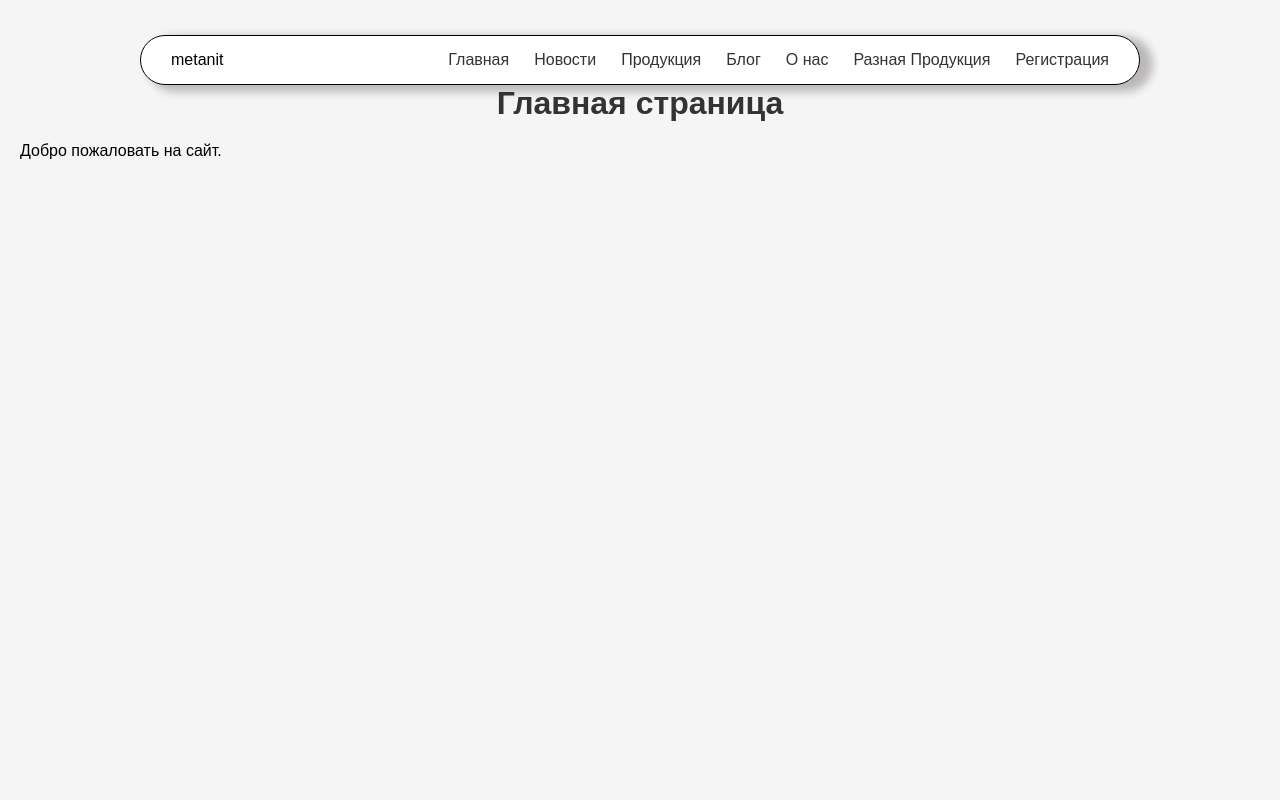
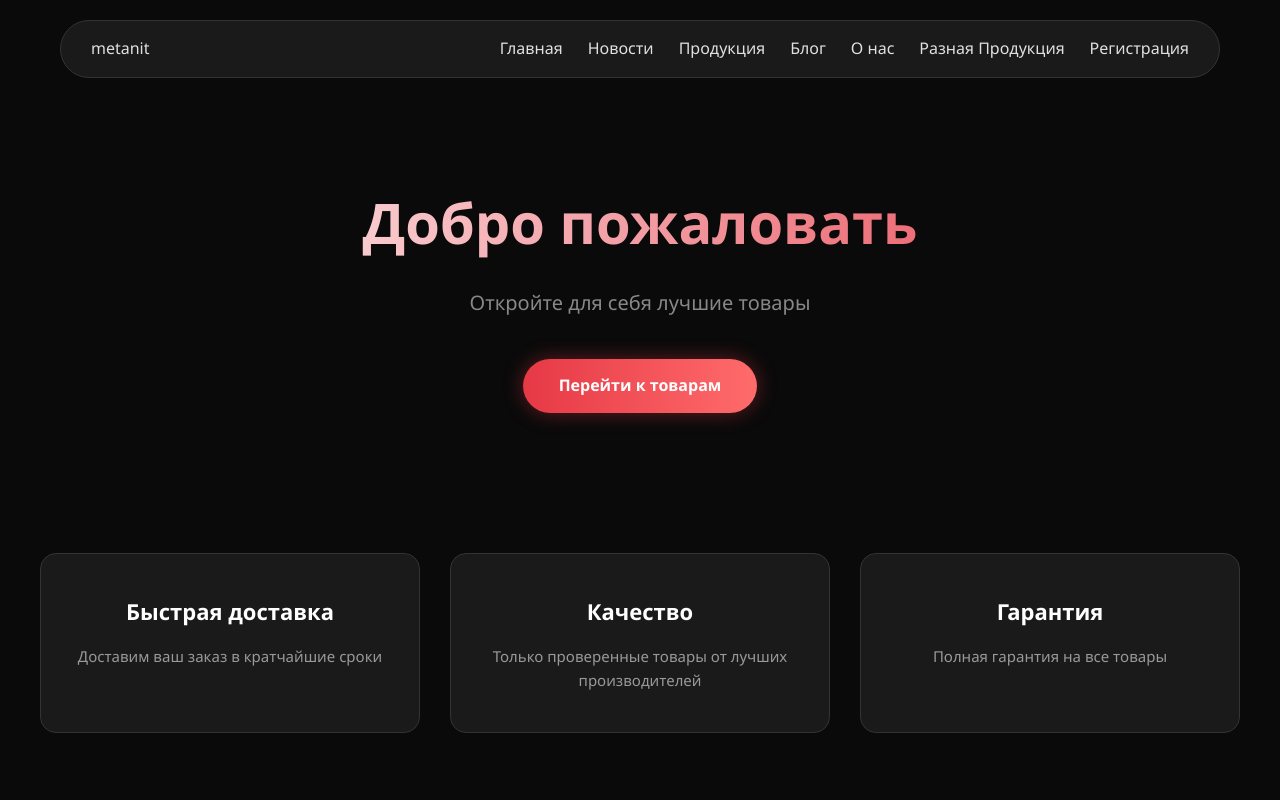
Before and after one commit to ds3426484-sys/Django, a Django app: page /index in a window 1280 px wide. Run offline with Django 5.2, Linux system fonts and the light colour scheme.

Commit message:
Главная строница

```diff
--- a/hello/static/css/styke.css
+++ b/hello/static/css/styke.css
@@ -1,41 +1,43 @@
-/* ============================================
-   1. СБРОС И БАЗОВЫЕ СТИЛИ
-   ============================================ */
-   * {
+* {
     margin: 0;
     padding: 0;
     box-sizing: border-box;
-    font-family: Arial, Helvetica, sans-serif;
 }
 
 body {
-    font-family: Arial, sans-serif;
-    background: #f5f5f5;
+    font-family: 'Segoe UI', Arial, Helvetica, sans-serif;
+    background: #0a0a0a;
     padding: 20px;
+    color: #e0e0e0;
+    line-height: 1.6;
+    min-height: 100vh;
 }
 
-ul, li, a {
-    text-decoration: none;
-    text-transform: none;
+ul, ol {
     list-style-type: none;
 }
 
+a {
+    text-decoration: none;
+    color: inherit;
+    transition: color 0.3s;
+}
+
 /* ============================================
-   2. ШАПКА САЙТА (header.html)
+   ШАПКА САЙТА
    ============================================ */
 header {
-    margin-top: 15px;
+    margin-bottom: 20px;
 }
 
 .header-content {
     display: flex;
-    border: 1px solid black;
     justify-content: space-between;
     align-items: center;
     padding: 15px 30px;
     border-radius: 30px;
-    box-shadow: 10px 4px 8px 3px #bbb8b8;
-    background: white;
+    background: #1a1a1a;
+    border: 1px solid #333;
 }
 
 .ul-link {
@@ -45,8 +47,9 @@ header {
 
 .link {
     cursor: pointer;
-    color: #333;
+    color: #e0e0e0;
     transition: color 0.2s;
+    font-weight: 500;
 }
 
 .link:hover {
@@ -54,26 +57,30 @@ header {
 }
 
 .log {
-    color: black;
+    color: #e0e0e0;
     cursor: pointer;
+    font-weight: 500;
 }
 
 /* ============================================
-   3. ОСНОВНОЙ КОНТЕЙНЕР
+   ОСНОВНОЙ КОНТЕЙНЕР
    ============================================ */
 .container {
-    max-width: 1000px;
+    max-width: 1200px;
     margin: 0 auto;
+    padding: 0 20px;
 }
 
 /* ============================================
-   4. МЕНЮ КОНТЕНТА (страница товаров)
+   МЕНЮ КОНТЕНТА (страница товаров)
    ============================================ */
 .content-menu {
     display: flex;
     justify-content: space-between;
     padding: 30px 15px 0 15px;
     align-items: center;
+    flex-wrap: wrap;
+    gap: 15px;
 }
 
 .content-block {
@@ -83,45 +90,65 @@ header {
 }
 
 .block {
-    position: relative;
+    display: flex;
+    flex-wrap: wrap;
     justify-content: center;
     gap: 25px;
 }
 
 /* ============================================
-   5. КАРТОЧКИ ТОВАРОВ (старый стиль)
+   КАРТОЧКИ ТОВАРОВ (старый стиль)
    ============================================ */
 .cart {
     position: relative;
     width: 250px;
     height: 250px;
-    background-color: rgb(166, 172, 172);
-    border: 3px solid black;
-    z-index: 1;
+    background-color: #1a1a1a;
+    border: 3px solid #333;
+    border-radius: 8px;
+    overflow: hidden;
+    transition: transform 0.2s, border-color 0.2s;
+}
+
+.cart:hover {
+    transform: translateY(-5px);
+    border-color: #e63946;
 }
 
 .image-cart {
     width: 180px;
     margin: 5px auto;
+    display: block;
 }
 
 .info-image-cart {
-    color: white;
+    color: #e0e0e0;
     text-align: center;
     margin-top: 15px;
+    padding: 0 10px;
 }
 
 /* ============================================
-   6. ЗАГОЛОВКИ СТРАНИЦ
+   ЗАГОЛОВКИ СТРАНИЦ
    ============================================ */
 h1 {
     text-align: center;
+    margin-bottom: 30px;
+    color: #ffffff;
+    font-size: 32px;
+}
+
+h2 {
     margin-bottom: 20px;
-    color: #333;
+    color: #ffffff;
+}
+
+h3 {
+    color: #ffffff;
 }
 
 /* ============================================
-   7. КНОПКИ КАТЕГОРИЙ
+   КНОПКИ КАТЕГОРИЙ
    ============================================ */
 .categories {
     text-align: center;
@@ -297,9 +335,199 @@ h1 {
 
 .error-message {
     color: #e63946;
-    background: #ffe5e5;
+    background: rgba(230, 57, 70, 0.1);
     padding: 10px 15px;
     border-radius: 6px;
     margin-bottom: 15px;
     font-size: 14px;
+    border-left: 4px solid #e63946;
 }
+
+/* ============================================
+   HERO СЕКЦИЯ (ГЛАВНАЯ СТРАНИЦА) — УЛУЧШЕННАЯ
+   ============================================ */
+.hero {
+    text-align: center;
+    padding: 80px 20px;
+    margin-bottom: 60px;
+}
+
+.hero h1 {
+    font-size: 56px;
+    margin-bottom: 20px;
+    /* Градиентный текст */
+    background: linear-gradient(90deg, #ffffff, #e63946);
+    -webkit-background-clip: text;
+    -webkit-text-fill-color: transparent;
+    background-clip: text;
+}
+
+.hero p {
+    font-size: 20px;
+    color: #888;
+    margin-bottom: 40px;
+}
+
+/* Кнопка со свечением */
+.btn {
+    display: inline-block;
+    padding: 14px 36px;
+    background: linear-gradient(90deg, #e63946, #ff6b6b);
+    color: #fff;
+    border-radius: 30px;
+    font-weight: 600;
+    font-size: 16px;
+    box-shadow: 0 0 20px rgba(230, 57, 70, 0.4);
+    transition: all 0.3s;
+}
+
+.btn:hover {
+    transform: translateY(-3px);
+    box-shadow: 0 0 30px rgba(230, 57, 70, 0.7);
+}
+
+/* ============================================
+   СЕКЦИЯ ПРЕИМУЩЕСТВ — УЛУЧШЕННАЯ
+   ============================================ */
+.features {
+    display: grid;
+    grid-template-columns: repeat(auto-fit, minmax(280px, 1fr));
+    gap: 30px;
+    max-width: 1200px;
+    margin: 0 auto;
+}
+
+.feature-card {
+    background: #1a1a1a;
+    padding: 40px 30px;
+    border-radius: 16px;
+    text-align: center;
+    border: 1px solid #333;
+    transition: all 0.3s ease;
+}
+
+.feature-card:hover {
+    border-color: #e63946;
+    transform: translateY(-8px);
+    box-shadow: 0 10px 30px rgba(230, 57, 70, 0.2);
+}
+
+.feature-card:hover .icon {
+    transform: scale(1.2);
+}
+
+.icon {
+    font-size: 48px;
+    margin-bottom: 20px;
+    transition: transform 0.3s;
+}
+
+.feature-card h3 {
+    font-size: 22px;
+    color: #ffffff;
+    margin-bottom: 15px;
+}
+
+.feature-card p {
+    font-size: 15px;
+    color: #999;
+}
+
+/* ============================================
+   АНИМАЦИИ ПОЯВЛЕНИЯ
+   ============================================ */
+.fade-in {
+    opacity: 0;
+    transform: translateY(20px);
+    animation: fadeIn 0.8s ease forwards;
+}
+
+.delay-1 {
+    animation-delay: 0.3s;
+}
+
+.delay-2 {
+    animation-delay: 0.6s;
+}
+
+@keyframes fadeIn {
+    to {
+        opacity: 1;
+        transform: translateY(0);
+    }
+}
+
+/* ============================================
+   АДАПТИВНОСТЬ
+   ============================================ */
+@media (max-width: 768px) {
+    body {
+        padding: 10px;
+    }
+
+    .header-content {
+        flex-direction: column;
+        gap: 15px;
+        padding: 15px;
+    }
+
+    .ul-link {
+        flex-wrap: wrap;
+        justify-content: center;
+        gap: 15px;
+    }
+
+    .container {
+        padding: 0 10px;
+    }
+
+    .products-grid {
+        grid-template-columns: repeat(auto-fill, minmax(250px, 1fr));
+        gap: 15px;
+    }
+
+    .form-container {
+        padding: 30px 20px;
+        margin: 20px auto;
+    }
+
+    h1 {
+        font-size: 24px;
+    }
+
+    .hero h1 {
+        font-size: 36px;
+    }
+
+    .hero p {
+        font-size: 16px;
+    }
+
+    .features {
+        grid-template-columns: 1fr;
+    }
+}
+
+@media (max-width: 480px) {
+    .products-grid {
+        grid-template-columns: 1fr;
+    }
+
+    .category-btn {
+        width: 100%;
+        margin: 5px 0;
+    }
+
+    .hero h1 {
+        font-size: 28px;
+    }
+
+    .hero p {
+        font-size: 15px;
+    }
+
+    .btn {
+        padding: 10px 25px;
+        font-size: 15px;
+    }
+}
--- a/hello/templates/index.html
+++ b/hello/templates/index.html
@@ -1,27 +1,37 @@
 <!DOCTYPE html>
-<html lang="en">
-
+<html lang="ru">
 <head>
     <meta charset="UTF-8">
     <meta name="viewport" content="width=device-width, initial-scale=1.0">
     <title>Главная</title>
-    <link rel="stylesheet" href=" \static\css/styke.css" %" />
-
+    <link rel="stylesheet" href="/static/css/style.css">
 </head>
-
 <body>
-
     {% include "header.html" %}
-    {% block content %}{% endblock %}
-
-
 
     <main>
-        <h1>Главная страница</h1>
-        <p>Добро пожаловать на сайт.</p>
+        <!-- Главный экран -->
+        <section class="hero">
+            <h1 class="fade-in">Добро пожаловать</h1>
+            <p class="fade-in delay-1">Откройте для себя лучшие товары</p>
+            <a href="/products" class="btn fade-in delay-2">Перейти к товарам</a>
+        </section>
+
+        <!-- Преимущества -->
+        <section class="features">
+            <div class="feature-card">
+                <h3>Быстрая доставка</h3>
+                <p>Доставим ваш заказ в кратчайшие сроки</p>
+            </div>
+            <div class="feature-card">
+                <h3>Качество</h3>
+                <p>Только проверенные товары от лучших производителей</p>
+            </div>
+            <div class="feature-card">
+                <h3>Гарантия</h3>
+                <p>Полная гарантия на все товары</p>
+            </div>
+        </section>
     </main>
-
-    <h1 ></h1>
 </body>
-
 </html>
--- a/hello/templates/product.html
+++ b/hello/templates/product.html
@@ -11,7 +11,7 @@
     {% include "header.html" %}
     {% block content %}{% endblock %}
 
-    <h1>Продукты</h1>
+    <h1>Продажа авто</h1>
     <menu>
         <section class="menu-prod container">
             <div class="content-block">
```
Also changed, not shown: other parts of hello/static/css/styke.css (+39 -28 lines).
